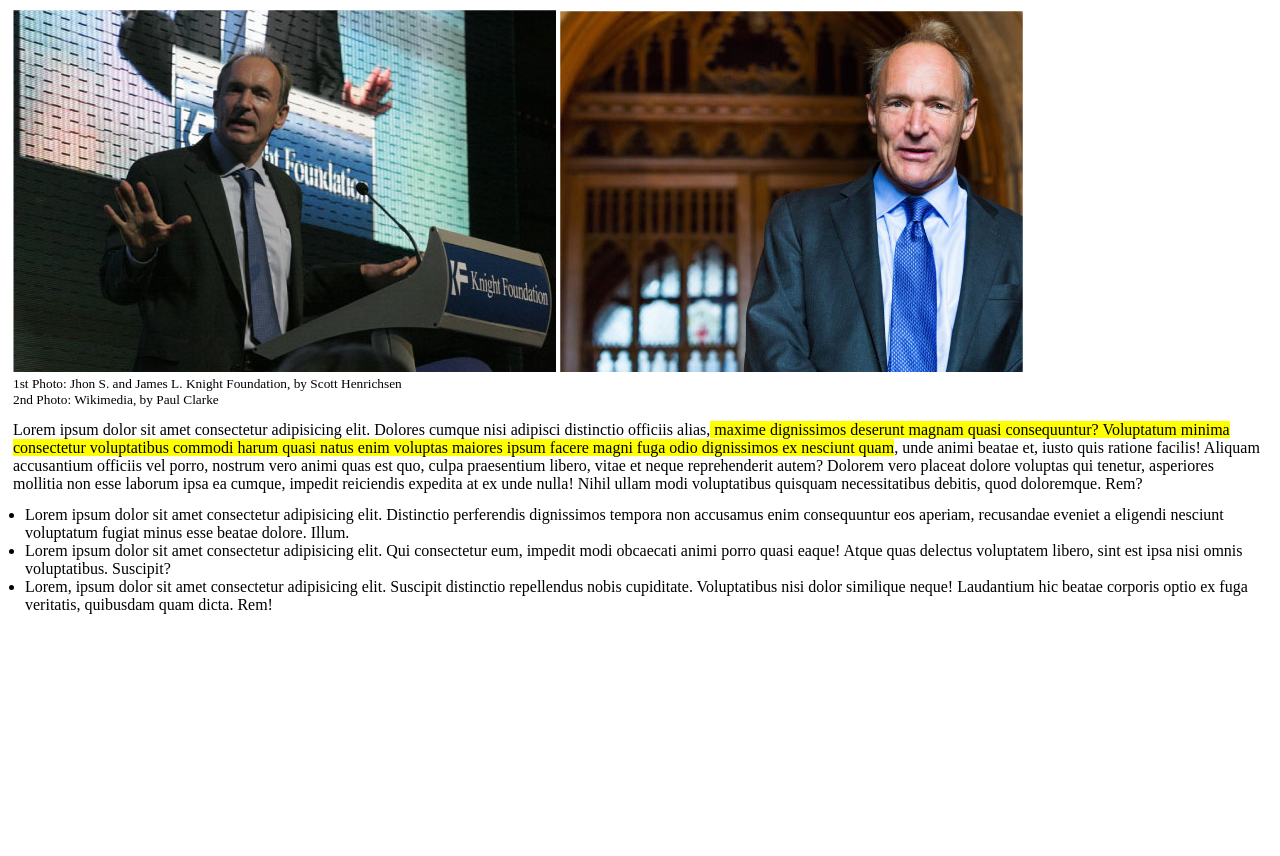
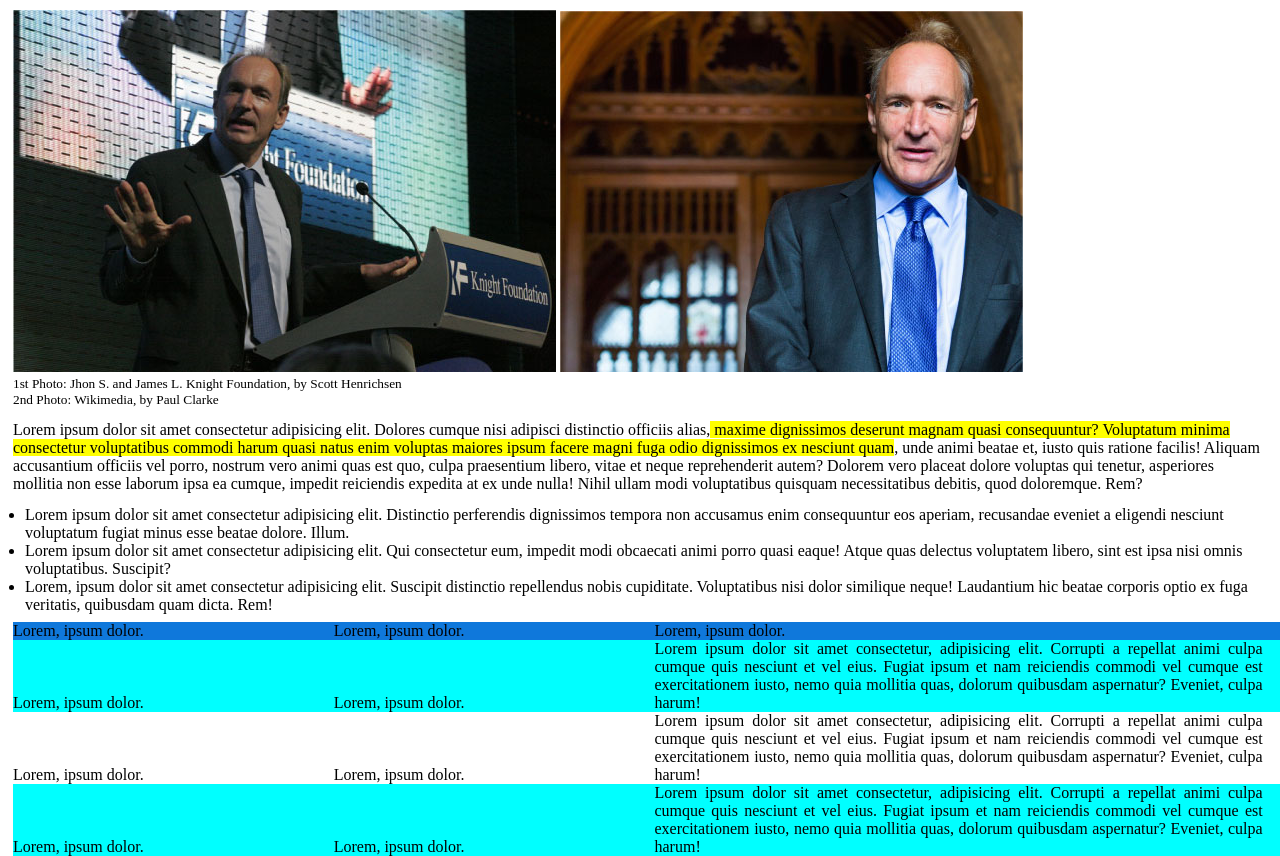
Before and after one commit to GioGio4/html-css-booleaner, a plain HTML site: page index.html in a window 1280 px wide. Shown: the part 236-1092 px from the top of the page. Before the commit the page ends 850 px from the top, so only its background shows below. Drawn offline with Linux system fonts and the light colour scheme.

Commit message:
add section contenuto a tabella + style css

```diff
--- a/css/style.css
+++ b/css/style.css
@@ -48,7 +48,37 @@ header {
 
 }
 
-.list-margin{
+.list-margin {
     margin-left: 25px;
 
 }
+
+.table-margin {
+    margin-top: 8px;
+    margin-bottom: 0;
+    margin-left: 13px;
+    text-align: justify;
+}
+
+.table-color1 {
+    background-color: rgb(15, 120, 219);
+}
+
+.table-color2 {
+    background-color: aqua;
+}
+
+.table1 {
+    display: inline-block;
+    width: 25%;
+}
+
+.table2 {
+    display: inline-block;
+    width: 25%;
+}
+
+.table3 {
+    display: inline-block;
+    width: 48%;
+}
--- a/index.html
+++ b/index.html
@@ -58,6 +58,38 @@
             </ul>
         </article>
 
+            <!-- Section contenuti a tabella -->
+        <section class="table-margin">
+
+            <div class="table-color1">
+                <p class="table1">Lorem, ipsum dolor.</p>
+                <p class="table2">Lorem, ipsum dolor.</p>
+                <p class="table3">Lorem, ipsum dolor.</p>
+            </div>
+
+            <div class=" table-color2">
+                <p class="table1">Lorem, ipsum dolor.</p>
+                <p class="table2">Lorem, ipsum dolor.</p>
+                <p class="table3">Lorem ipsum dolor sit amet consectetur, adipisicing elit. Corrupti a repellat animi culpa cumque quis nesciunt et vel eius. Fugiat ipsum et nam reiciendis commodi vel cumque est exercitationem iusto, nemo quia mollitia quas, dolorum quibusdam aspernatur? Eveniet, culpa harum!</p>
+            </div>
+
+            <div>
+                <p class="table1">Lorem, ipsum dolor.</p>
+                <p class="table2">Lorem, ipsum dolor.</p>
+                <p class="table3">Lorem ipsum dolor sit amet consectetur, adipisicing elit. Corrupti a repellat animi culpa cumque quis nesciunt et vel eius. Fugiat ipsum et nam reiciendis commodi vel cumque est exercitationem iusto, nemo quia mollitia quas, dolorum quibusdam aspernatur? Eveniet, culpa harum!</p>
+
+            </div>
+
+            <div class="table-color2">
+                <p class="table1">Lorem, ipsum dolor.</p>
+                <p class="table2">Lorem, ipsum dolor.</p>
+                <p class="table3">Lorem ipsum dolor sit amet consectetur, adipisicing elit. Corrupti a repellat animi culpa cumque quis nesciunt et vel eius. Fugiat ipsum et nam reiciendis commodi vel cumque est exercitationem iusto, nemo quia mollitia quas, dolorum quibusdam aspernatur? Eveniet, culpa harum!</p>
+
+            </div>
+
+
+        </section>
+
 
 
     </main>
```
